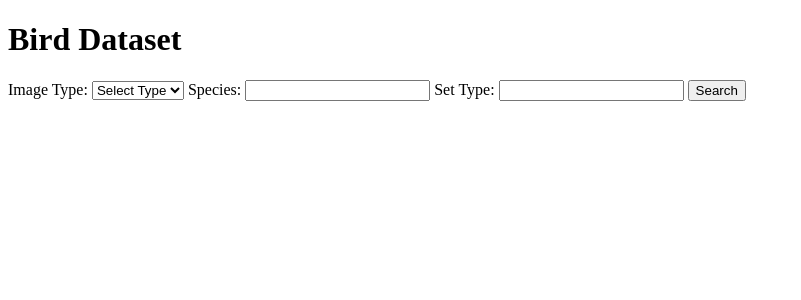
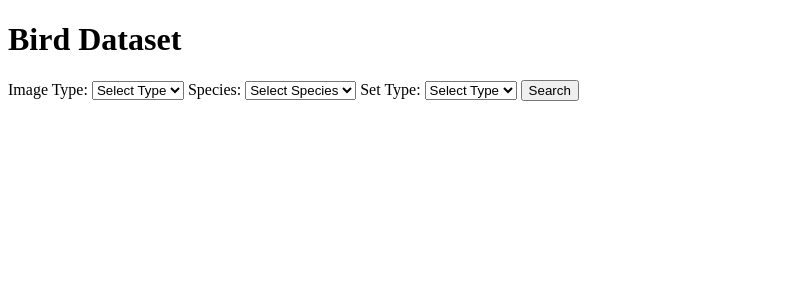
Before and after one commit to mdarnowski/add_project, a FastAPI app: page / in a window 1280 px wide. Shown: the top 300 px of the page, without its empty margins (0-801 px from the left). Run offline with FastAPI, Linux system fonts and the light colour scheme; data that the repository does not hold is empty; parts of the project's set-up code (start-up, migrations or seed data) failed here and were passed over; some libraries are stand-ins or nearby versions.

Commit message:
m3mo dropdowns

```diff
--- a/presenter/app.py
+++ b/presenter/app.py
@@ -33,7 +33,8 @@ def get_image(image_id):
 
 @app.get("/", response_class=HTMLResponse)
 async def index(request: Request):
-    return templates.TemplateResponse("index.html", {"request": request})
+    species_list = images_collection.distinct("species")
+    return templates.TemplateResponse("index.html", {"request": request, "species_list": species_list})
 
 
 @app.get("/search", response_class=HTMLResponse)
--- a/presenter/templates/index.html
+++ b/presenter/templates/index.html
@@ -32,9 +32,20 @@
             <option value="processed">Processed</option>
         </select>
         <label for="species">Species:</label>
-        <input type="text" id="species" name="species">
+        <select id="species" name="species">
+            <option value="">Select Species</option>
+            {% for species in species_list %}
+                {% set split_species = species.split('.') %}
+                <option value="{{ species }}">{{ split_species[1] }}</option>
+            {% endfor %}
+        </select>
         <label for="set_type">Set Type:</label>
-        <input type="text" id="set_type" name="set_type">
+        <select id="set_type" name="set_type">
+            <option value="">Select Type</option>
+            <option value="train">Train</option>
+            <option value="val">Val</option>
+            <option value="test">Test</option>
+        </select>
         <button type="submit">Search</button>
     </form>
     <div id="results"></div>
```
